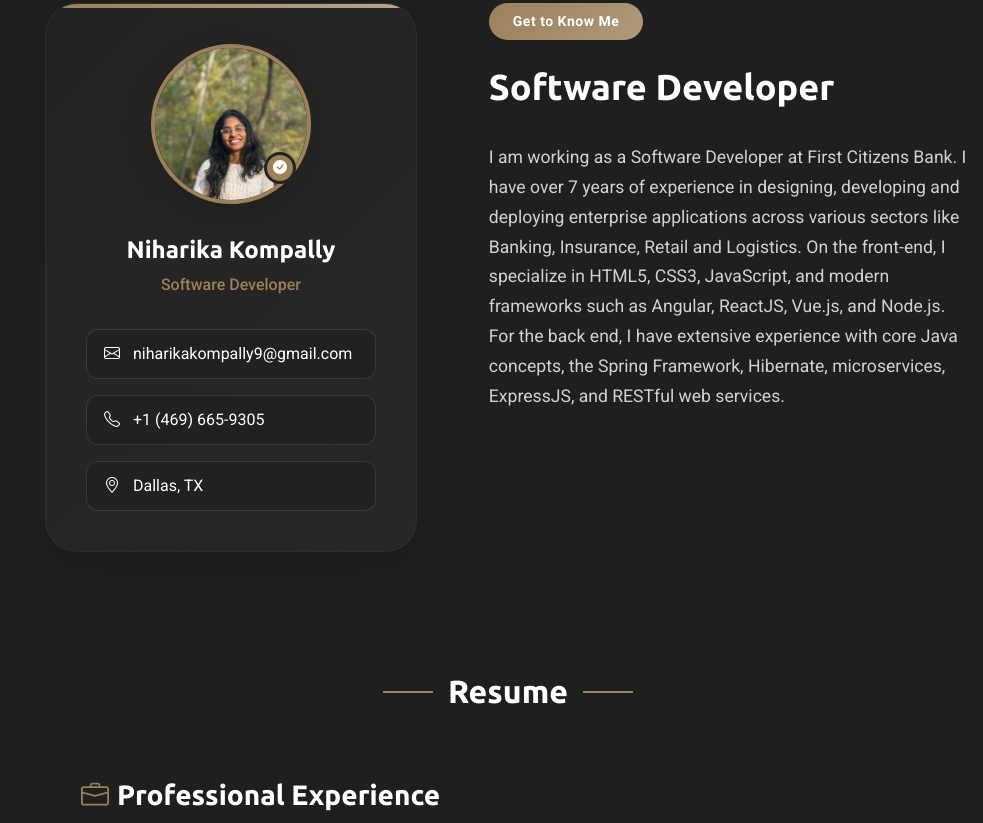
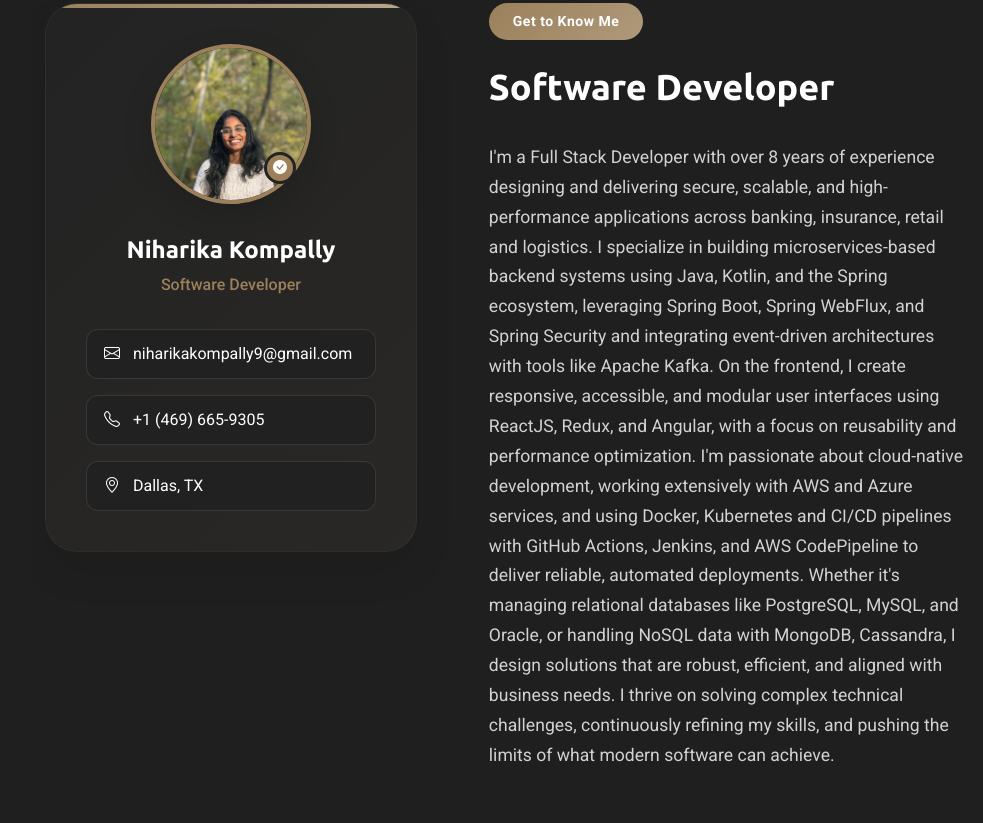
Before and after one commit to niharika-kompally/niharika-kompally.github.io, a plain HTML site: page index.html in a window 1280 px wide. Shown: the part 857-1680 px from the top of the page, without its empty margins (297-1280 px from the left). Drawn offline with nearby package versions, Linux system fonts and the light colour scheme.

Commit message:
second commit

```diff
--- a/index.html
+++ b/index.html
@@ -186,7 +186,8 @@
               </div>
 
               <div class="description">
-                <p>I am working as a Software Developer at First Citizens Bank. I have over 7 years of experience in designing, developing and deploying enterprise applications across various sectors like Banking, Insurance, Retail and Logistics. On the front-end, I specialize in HTML5, CSS3, JavaScript, and modern frameworks such as Angular, ReactJS, Vue.js, and Node.js. For the back end, I have extensive experience with core Java concepts, the Spring Framework, Hibernate, microservices, ExpressJS, and RESTful web services.</p>
+                <p>I'm a Full Stack Developer with over 8 years of experience designing and delivering secure, scalable, and high-performance applications across banking, insurance, retail and logistics. I specialize in building microservices-based backend systems using Java, Kotlin, and the Spring ecosystem, leveraging Spring Boot, Spring WebFlux, and Spring Security and integrating event-driven architectures with tools like Apache Kafka. On the frontend, I create responsive, accessible, and modular user interfaces using ReactJS, Redux, and Angular, with a focus on reusability and performance optimization. I'm passionate about cloud-native development, working extensively with AWS and Azure services, and using Docker, Kubernetes and CI/CD pipelines with GitHub Actions, Jenkins, and AWS CodePipeline to deliver reliable, automated deployments. Whether it's managing relational databases like PostgreSQL, MySQL, and Oracle, or handling NoSQL data with MongoDB, Cassandra, I design solutions that are robust, efficient, and aligned with business needs. I thrive on solving complex technical challenges, continuously refining my skills, and pushing the limits of what modern software can achieve.
+</p>
 
                 <!--<p>Ut enim ad minima veniam, quis nostrum exercitationem ullam corporis suscipit laboriosam, nisi ut aliquid ex ea commodi consequatur.</p>-->
               </div>
```
